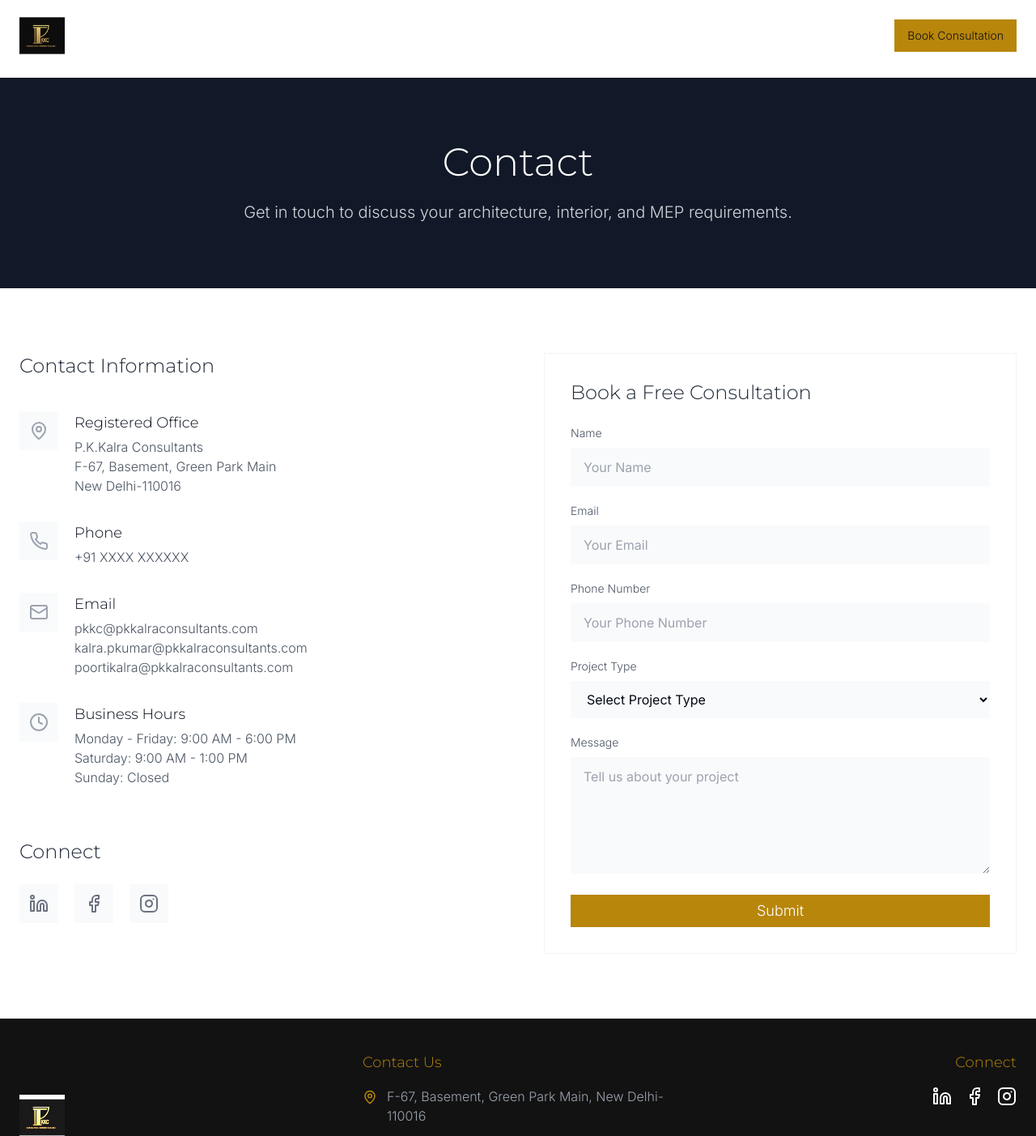
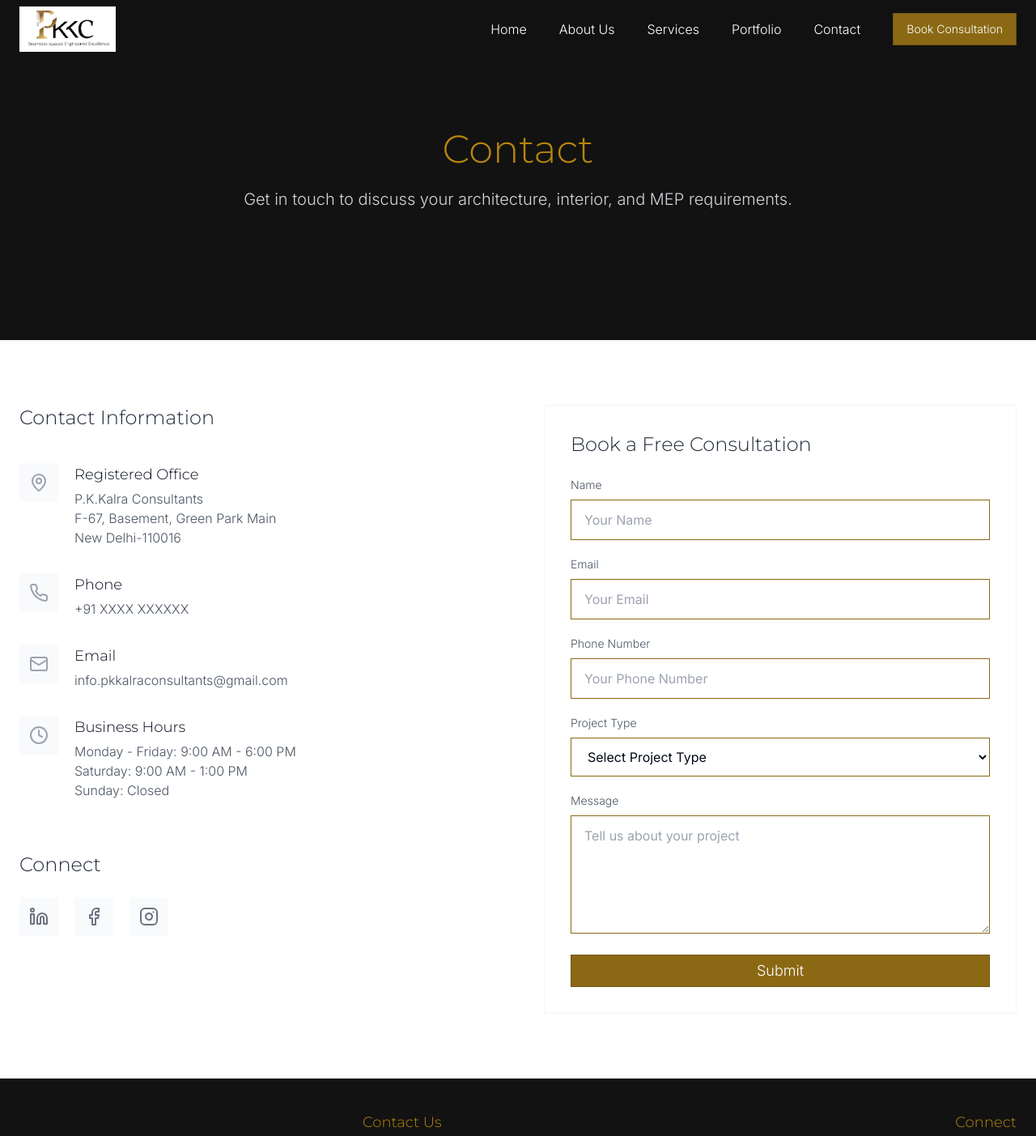
Before and after one commit to Abhi-D25/pkkConsultants, a React (Vite) app: page /contact in a window 1280 px wide. Shown: the top 1403 px of the page at 81% size. Built offline with nearby package versions, Linux system fonts and the light colour scheme.

Commit message:
Revisions Complete

```diff
--- a/src/components/ContactForm.tsx
+++ b/src/components/ContactForm.tsx
@@ -49,7 +49,7 @@ const ContactForm = () => {
           value={formData.name}
           onChange={handleChange}
           required
-          className="w-full px-4 py-3 bg-gray-50 border-0 focus:outline-none focus:ring-1 focus:ring-gray-400"
+          className="w-full px-4 py-3 bg-white border border-pkkc-darkGold focus:outline-none focus:ring-1 focus:ring-pkkc-darkGold rounded-lg"
           placeholder="Your Name"
         />
       </div>
@@ -65,7 +65,7 @@ const ContactForm = () => {
           value={formData.email}
           onChange={handleChange}
           required
-          className="w-full px-4 py-3 bg-gray-50 border-0 focus:outline-none focus:ring-1 focus:ring-gray-400"
+          className="w-full px-4 py-3 bg-white border border-pkkc-darkGold focus:outline-none focus:ring-1 focus:ring-pkkc-darkGold rounded-lg"
           placeholder="Your Email"
         />
       </div>
@@ -80,7 +80,7 @@ const ContactForm = () => {
           name="phone"
           value={formData.phone}
           onChange={handleChange}
-          className="w-full px-4 py-3 bg-gray-50 border-0 focus:outline-none focus:ring-1 focus:ring-gray-400"
+          className="w-full px-4 py-3 bg-white border border-pkkc-darkGold focus:outline-none focus:ring-1 focus:ring-pkkc-darkGold rounded-lg"
           placeholder="Your Phone Number"
         />
       </div>
@@ -95,7 +95,7 @@ const ContactForm = () => {
           value={formData.projectType}
           onChange={handleChange}
           required
-          className="w-full px-4 py-3 bg-gray-50 border-0 focus:outline-none focus:ring-1 focus:ring-gray-400"
+          className="w-full px-4 py-3 bg-white border border-pkkc-darkGold focus:outline-none focus:ring-1 focus:ring-pkkc-darkGold rounded-lg"
         >
           <option value="">Select Project Type</option>
           <option value="MEP Engineering">MEP Engineering</option>
@@ -116,14 +116,14 @@ const ContactForm = () => {
           onChange={handleChange}
           required
           rows={5}
-          className="w-full px-4 py-3 bg-gray-50 border-0 focus:outline-none focus:ring-1 focus:ring-gray-400"
+          className="w-full px-4 py-3 bg-white border border-pkkc-darkGold focus:outline-none focus:ring-1 focus:ring-pkkc-darkGold rounded-lg"
           placeholder="Tell us about your project"
         ></textarea>
       </div>
 
       <Button
         type="submit"
-        className="bg-pkkc-primary hover:bg-pkkc-primary/90 text-white font-light text-lg px-6 py-3 w-full mt-4"
+        className="bg-pkkc-darkGold hover:bg-pkkc-darkGold/90 text-white font-light text-lg px-6 py-3 w-full mt-4 border border-black/20"
       >
         Submit
       </Button>
--- a/src/components/Footer.tsx
+++ b/src/components/Footer.tsx
@@ -31,7 +31,7 @@ const Footer = () => {
               </li>
               <li className="flex items-center">
                 <Mail className="mr-3 text-pkkc-gold shrink-0" size={18} />
-                <span className="text-gray-400 font-light">Pkkc@pkkalraconsultants.com</span>
+                <span className="text-gray-400 font-light">info.pkkalraconsultants@gmail.com</span>
               </li>
             </ul>
           </div>
@@ -40,7 +40,7 @@ const Footer = () => {
           <div className="flex flex-col items-center md:items-end">
             <h3 className="text-lg font-light mb-4 text-pkkc-gold">Connect</h3>
             <div className="flex space-x-4">
-              <a href="#" className="text-white hover:text-pkkc-gold transition-colors">
+              <a href="https://www.linkedin.com/company/pk-kalra-consultants/" className="text-white hover:text-pkkc-gold transition-colors">
                 <svg xmlns="http://www.w3.org/2000/svg" width="24" height="24" viewBox="0 0 24 24" fill="none" stroke="currentColor" strokeWidth="2" strokeLinecap="round" strokeLinejoin="round">
                   <path d="M16 8a6 6 0 0 1 6 6v7h-4v-7a2 2 0 0 0-2-2 2 2 0 0 0-2 2v7h-4v-7a6 6 0 0 1 6-6z"></path>
                   <rect x="2" y="9" width="4" height="12"></rect>
--- a/src/components/Header.tsx
+++ b/src/components/Header.tsx
@@ -1,5 +1,5 @@
 import { useState, useEffect } from 'react';
-import { Link, useNavigate } from 'react-router-dom';
+import { Link, useNavigate, useLocation } from 'react-router-dom';
 import { Menu, X } from 'lucide-react';
 import { Button } from "@/components/ui/button";
 
@@ -7,6 +7,8 @@ const Header = () => {
   const [isScrolled, setIsScrolled] = useState(false);
   const [isMobileMenuOpen, setIsMobileMenuOpen] = useState(false);
   const navigate = useNavigate();
+  const location = useLocation();
+  const isHomePage = location.pathname === '/';
 
   useEffect(() => {
     const handleScroll = () => {
@@ -43,13 +45,15 @@ const Header = () => {
   return (
     <header
       className={`fixed top-0 left-0 right-0 z-50 transition-all duration-300 ${
-        isScrolled ? 'bg-pkkc-black/95 backdrop-blur-sm shadow-sm py-2' : 'bg-transparent py-4'
+        isHomePage
+          ? (isScrolled ? 'bg-pkkc-black/95 backdrop-blur-sm shadow-sm py-2' : 'bg-transparent py-4')
+          : 'bg-pkkc-black/95 backdrop-blur-sm shadow-sm py-2'
       }`}
     >
       <div className="container mx-auto px-4 md:px-6 flex items-center justify-between">
         <Link to="/" className="flex items-center" onClick={handleLinkClick('/')}>
           <img
-            src="/lovable-uploads/bbb6bb24-36d2-4c76-b31b-49d9b71d2cc5.png"
+            src="/images/logo.jpeg"
             alt="PK Kalra Consultants Logo"
             className="h-10 md:h-14"
           />
@@ -72,7 +76,7 @@ const Header = () => {
           <a href="/contact" className="font-light text-white hover:text-pkkc-gold transition-colors" onClick={handleLinkClick('/contact')}>
             Contact
           </a>
-          <Button asChild className="bg-pkkc-gold hover:bg-pkkc-darkGold text-pkkc-black font-light">
+          <Button asChild className="bg-pkkc-darkGold hover:bg-pkkc-darkGold/90 text-white font-light border border-black/20">
             <a href="/contact" onClick={handleLinkClick('/contact')}>Book Consultation</a>
           </Button>
         </nav>
@@ -129,7 +133,7 @@ const Header = () => {
               </a>
               <Button
                 asChild
-                className="bg-pkkc-gold hover:bg-pkkc-darkGold text-pkkc-black w-full mt-2 font-light"
+                className="bg-pkkc-darkGold hover:bg-pkkc-darkGold/90 text-white font-light w-full mt-2 border border-black/20"
               >
                 <a href="/contact" onClick={handleLinkClick('/contact')}>Book Consultation</a>
               </Button>
--- a/src/components/Hero.tsx
+++ b/src/components/Hero.tsx
@@ -40,7 +40,7 @@ const Hero = () => {
           <div className="flex flex-col sm:flex-row justify-center space-y-4 sm:space-y-0 sm:space-x-6 animate-slide-fade-in-up" style={{ animationDelay: '0.4s' }}>
             <Dialog open={dialogOpen} onOpenChange={setDialogOpen}>
               <DialogTrigger asChild>
-                <Button className="bg-pkkc-gold hover:bg-pkkc-darkGold text-pkkc-black font-normal text-lg px-8 py-6">
+                <Button className="bg-pkkc-darkGold hover:bg-pkkc-darkGold/90 text-white font-light text-lg px-8 py-6 border border-black/20">
                   Book a Free Consultation
                 </Button>
               </DialogTrigger>
@@ -51,7 +51,7 @@ const Hero = () => {
                 <ContactForm />
               </DialogContent>
             </Dialog>
-            <Button asChild className="bg-transparent border border-pkkc-gold hover:bg-pkkc-gold/10 text-white font-normal text-lg px-8 py-6">
+            <Button asChild className="bg-transparent border border-white hover:bg-pkkc-darkGold/10 text-pkkc-gold font-light text-lg px-8 py-6 border border-white/20">
               <Link to="/portfolio">View Our Portfolio</Link>
             </Button>
           </div>
--- a/src/pages/Contact.tsx
+++ b/src/pages/Contact.tsx
@@ -5,12 +5,12 @@ import AnimatedSection from '@/components/AnimatedSection';
 
 const Contact = () => {
   return (
-    <div className="pt-24">
+    <div>
       {/* Contact Hero */}
-      <section className="relative py-20 bg-gray-900">
+      <section className="relative py-40 bg-pkkc-black backdrop-blur-sm">
         <div className="container mx-auto px-4 md:px-6 relative z-10">
           <div className="max-w-3xl mx-auto text-center">
-            <h1 className="text-4xl md:text-5xl font-light text-white mb-6">Contact</h1>
+            <h1 className="text-4xl md:text-5xl font-light text-pkkc-gold mb-6">Contact</h1>
             <p className="text-xl text-gray-300 font-light">
               Get in touch to discuss your architecture, interior, and MEP requirements.
             </p>
@@ -55,9 +55,9 @@ const Contact = () => {
                     </div>
                     <div>
                       <h4 className="font-light text-lg mb-1">Email</h4>
-                      <p className="text-gray-600 font-light">pkkc@pkkalraconsultants.com</p>
-                      <p className="text-gray-600 font-light">kalra.pkumar@pkkalraconsultants.com</p>
-                      <p className="text-gray-600 font-light">poortikalra@pkkalraconsultants.com</p>
+                      <div className="space-y-2">
+                        <p className="text-gray-600 font-light">info.pkkalraconsultants@gmail.com</p>
+                      </div>
                     </div>
                   </div>
 
@@ -77,7 +77,7 @@ const Contact = () => {
                 <div className="mt-16">
                   <h3 className="text-2xl font-light text-gray-800 mb-6">Connect</h3>
                   <div className="flex space-x-5">
-                    <a href="#" className="bg-gray-50 p-3 text-gray-500 hover:bg-gray-100 transition-colors">
+                    <a href="https://www.linkedin.com/company/pk-kalra-consultants/" className="bg-gray-50 p-3 text-gray-500 hover:bg-gray-100 transition-colors">
                       <svg xmlns="http://www.w3.org/2000/svg" width="24" height="24" viewBox="0 0 24 24" fill="none" stroke="currentColor" strokeWidth="2" strokeLinecap="round" strokeLinejoin="round">
                         <path d="M16 8a6 6 0 0 1 6 6v7h-4v-7a2 2 0 0 0-2-2 2 2 0 0 0-2 2v7h-4v-7a6 6 0 0 1 6-6z"></path>
                         <rect x="2" y="9" width="4" height="12"></rect>
--- a/src/pages/Portfolio.tsx
+++ b/src/pages/Portfolio.tsx
@@ -77,12 +77,12 @@ const Portfolio = () => {
     : projects.filter(project => project.category === filter);
 
   return (
-    <div className="min-h-screen pt-24">
+    <div className="min-h-screen">
       {/* Hero */}
-      <section className="bg-gray-900 py-20 md:py-28">
+      <section className="bg-pkkc-black backdrop-blur-sm py-40">
         <div className="container mx-auto px-4 md:px-6 text-center">
           <AnimatedSection>
-            <h1 className="text-4xl md:text-5xl lg:text-6xl font-light text-white mb-6">
+            <h1 className="text-4xl md:text-5xl lg:text-6xl font-light text-pkkc-gold mb-6">
               Selected Work
             </h1>
             <p className="text-xl text-gray-300 max-w-3xl mx-auto font-light">
--- a/src/pages/Services.tsx
+++ b/src/pages/Services.tsx
@@ -5,12 +5,12 @@ import CTA from '@/components/CTA';
 
 const Services = () => {
   return (
-    <div className="pt-20">
+    <div>
       {/* Services Hero */}
-      <section className="relative py-20 bg-gray-900">
+      <section className="relative py-40 bg-pkkc-black backdrop-blur-sm">
         <div className="container mx-auto px-4 md:px-6 relative z-10">
           <div className="max-w-3xl mx-auto text-center">
-            <h1 className="text-4xl md:text-5xl font-light text-white mb-6">Our Services</h1>
+            <h1 className="text-4xl md:text-5xl font-light text-pkkc-gold mb-6">Our Services</h1>
             <p className="text-xl text-gray-300 font-light">
               Integrated Architecture, Interior & MEP Solutions for Seamless Design & Execution
             </p>
```
Also changed, not shown: src/pages/About.tsx (+6 -6 lines), src/pages/Index.tsx (+7 -7 lines), public/images/logo.jpeg, public/images/logo.png (deleted).
